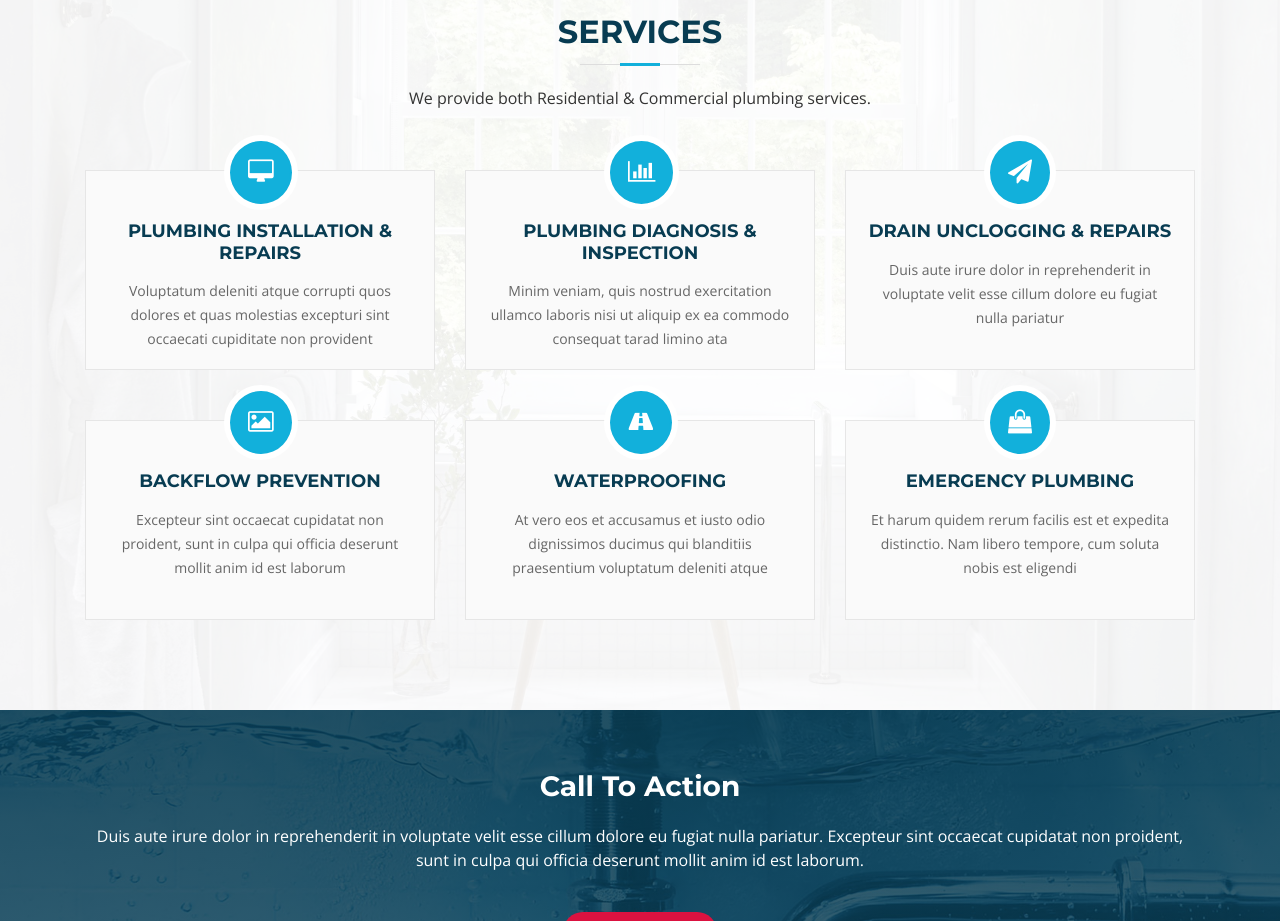
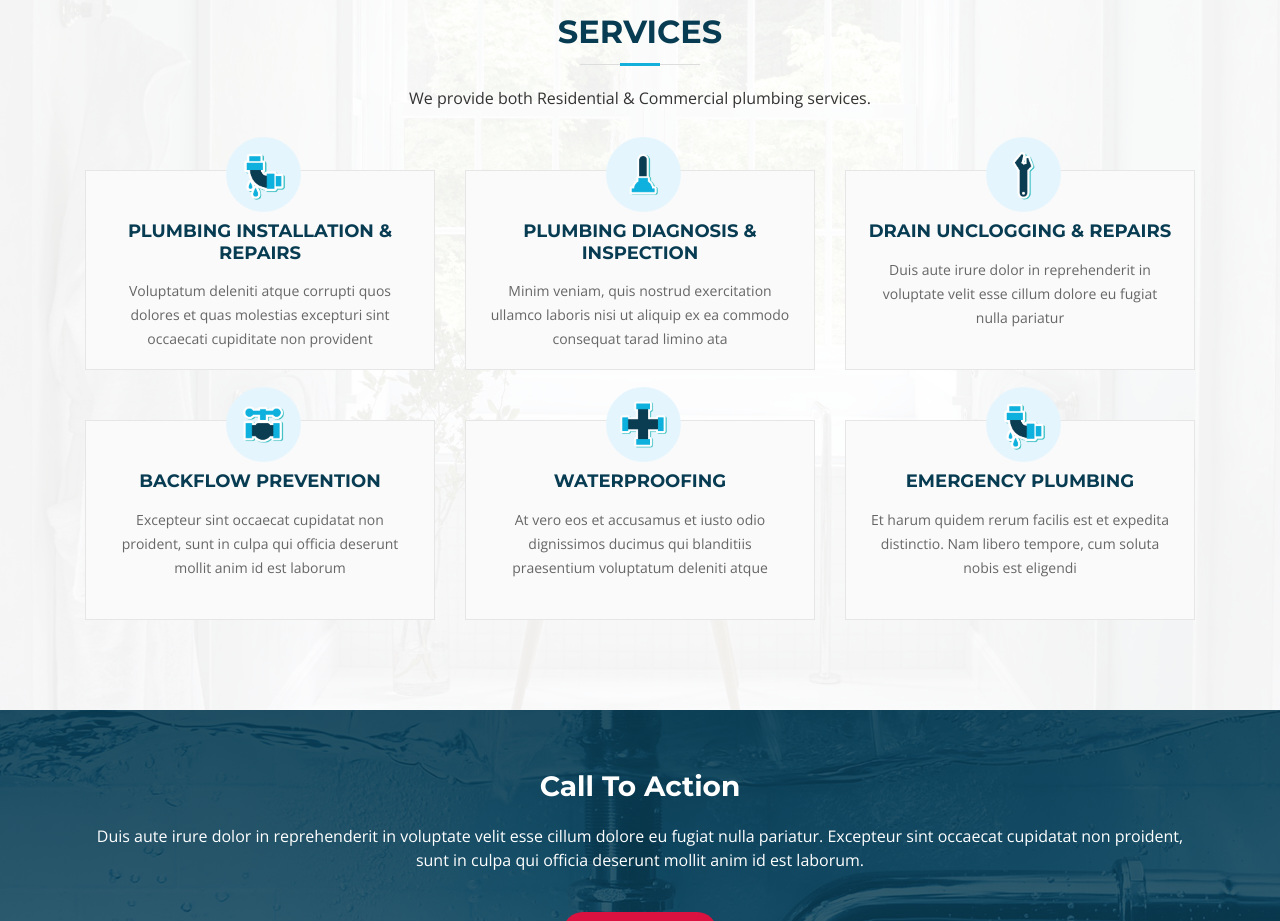
Before and after one commit to Ambursley/thebestplumbing, a plain HTML site: page index.html in a window 1280 px wide. Shown: the part 940-1861 px from the top of the page. Drawn offline with nearby package versions, Linux system fonts and the light colour scheme; files whose address does not match are found by name.

Commit message:
plumber icons

```diff
--- a/css/style.css
+++ b/css/style.css
@@ -811,36 +811,24 @@ body.mobile-nav-active #mobile-nav-toggle {
 
 #services .icon {
   position: absolute;
-  top: -36px;
-  left: calc(50% - 36px);
+  top: -50px;
+  left: calc(50% - 50px);
   transition: 0.2s;
-  border-radius: 50%;
   display: inline-block;
-  border: 6px solid #fff;
 }
 
 #services .icon a {
   display: inline-block;
-  background: #12b0db;
-  border: 2px solid #12b0db;
   padding: 16px;
   border-radius: 50%;
   transition: 0.3s;
 }
 
-#services .icon i {
-  color: #fff;
+#services .icon img {
+  width: 75px;
   font-size: 24px;
 }
 
-#services .box:hover .icon i {
-  color: #12b0db;
-}
-
-#services .box:hover .icon a {
-  color: #12b0db;
-  background: #fff;
-}
 
 #services .title {
   font-weight: 700;
--- a/index.html
+++ b/index.html
@@ -188,21 +188,21 @@
         <div class="row">
           <div class="col-lg-4 col-md-6 wow fadeInUp" data-wow-delay="0.2s">
             <div class="box">
-              <div class="icon"><a href=""><i class="fa fa-desktop"></i></a></div>
+              <div class="icon"><a href="#"><img src="img/plumbingicons/plumbing-icons-02.png"></a></div>
               <h4 class="title"><a href="">Plumbing Installation &amp; Repairs</a></h4>
               <p class="description">Voluptatum deleniti atque corrupti quos dolores et quas molestias excepturi sint occaecati cupiditate non provident</p>
             </div>
           </div>
           <div class="col-lg-4 col-md-6 wow fadeInUp" data-wow-delay="0.4s">
             <div class="box">
-              <div class="icon"><a href=""><i class="fa fa-bar-chart"></i></a></div>
+              <div class="icon"><a href=""><img src="img/plumbingicons/plumbing-icons-03.png"></a></div>
               <h4 class="title"><a href="">Plumbing Diagnosis &amp; Inspection</a></h4>
               <p class="description">Minim veniam, quis nostrud exercitation ullamco laboris nisi ut aliquip ex ea commodo consequat tarad limino ata</p>
             </div>
           </div>
           <div class="col-lg-4 col-md-6 wow fadeInUp" data-wow-delay="0.6s">
             <div class="box">
-              <div class="icon"><a href=""><i class="fa fa-paper-plane"></i></a></div>
+              <div class="icon"><a href=""><img src="img/plumbingicons/plumbing-icons-04.png"></a></div>
               <h4 class="title"><a href="">Drain Unclogging &amp; Repairs</a></h4>
               <p class="description">Duis aute irure dolor in reprehenderit in voluptate velit esse cillum dolore eu fugiat nulla pariatur</p>
             </div>
@@ -210,21 +210,21 @@
 
           <div class="col-lg-4 col-md-6 wow fadeInUp" data-wow-delay="0.2s">
             <div class="box">
-              <div class="icon"><a href=""><i class="fa fa-photo"></i></a></div>
+              <div class="icon"><a href="#"><img src="img/plumbingicons/plumbing-icons-05.png"></a></div>
               <h4 class="title"><a href="">Backflow Prevention</a></h4>
               <p class="description">Excepteur sint occaecat cupidatat non proident, sunt in culpa qui officia deserunt mollit anim id est laborum</p>
             </div>
           </div>
           <div class="col-lg-4 col-md-6 wow fadeInUp" data-wow-delay="0.4s">
             <div class="box">
-              <div class="icon"><a href=""><i class="fa fa-road"></i></a></div>
+              <div class="icon"><a href=""><img src="img/plumbingicons/plumbing-icons-06.png"></a></div>
               <h4 class="title"><a href="">Waterproofing</a></h4>
               <p class="description">At vero eos et accusamus et iusto odio dignissimos ducimus qui blanditiis praesentium voluptatum deleniti atque</p>
             </div>
           </div>
           <div class="col-lg-4 col-md-6 wow fadeInUp" data-wow-delay="0.6s">
             <div class="box">
-              <div class="icon"><a href=""><i class="fa fa-shopping-bag"></i></a></div>
+              <div class="icon"><a href=""><img src="img/plumbingicons/plumbing-icons-02.png"></a></div>
               <h4 class="title"><a href="">Emergency Plumbing</a></h4>
               <p class="description">Et harum quidem rerum facilis est et expedita distinctio. Nam libero tempore, cum soluta nobis est eligendi</p>
             </div>
```
Also changed, not shown: img/plumbingicons/plumbing-icons-02.png (added), img/plumbingicons/plumbing-icons-03.png (added), img/plumbingicons/plumbing-icons-04.png (added), img/plumbingicons/plumbing-icons-05.png (added), img/plumbingicons/plumbing-icons-06.png (added).
